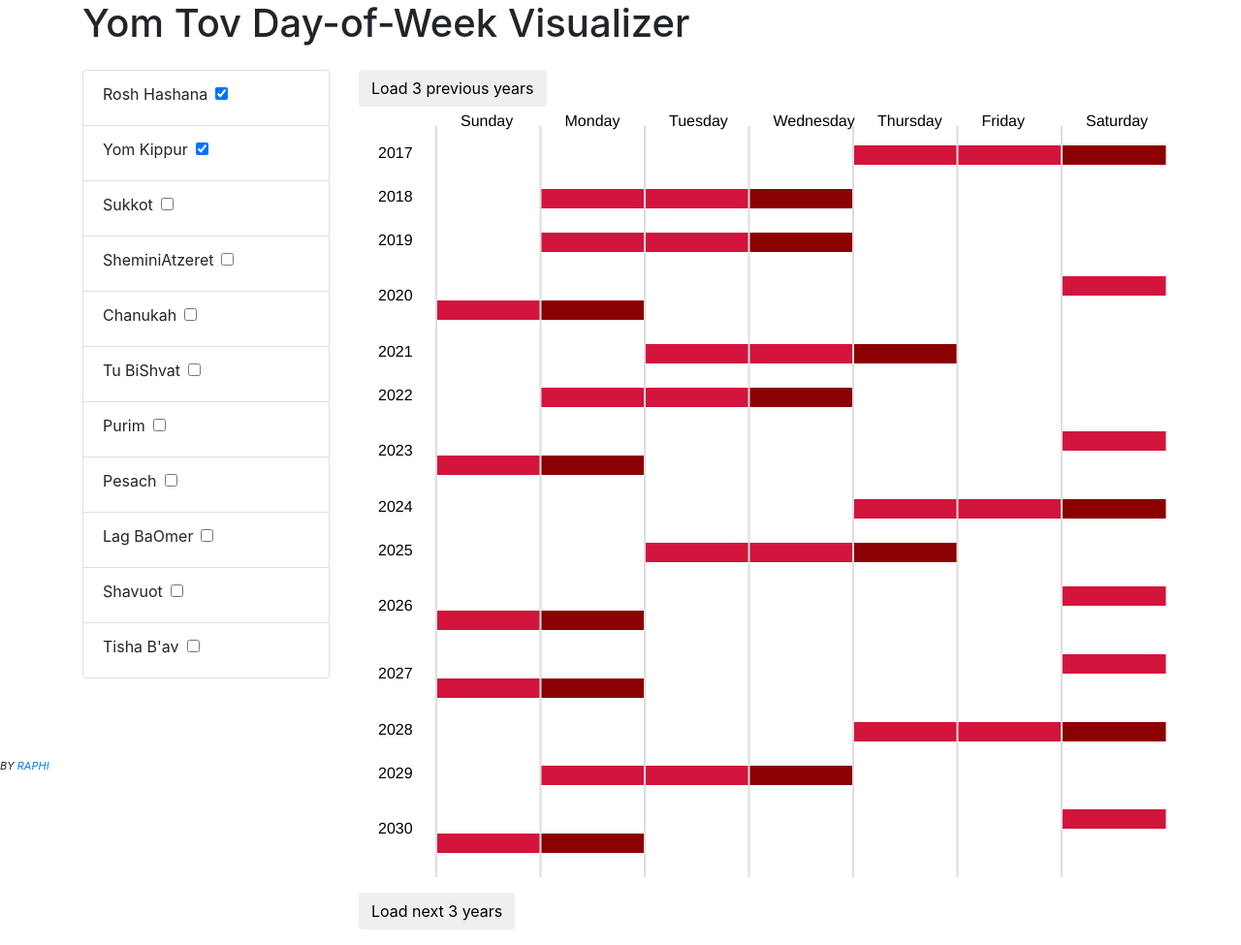
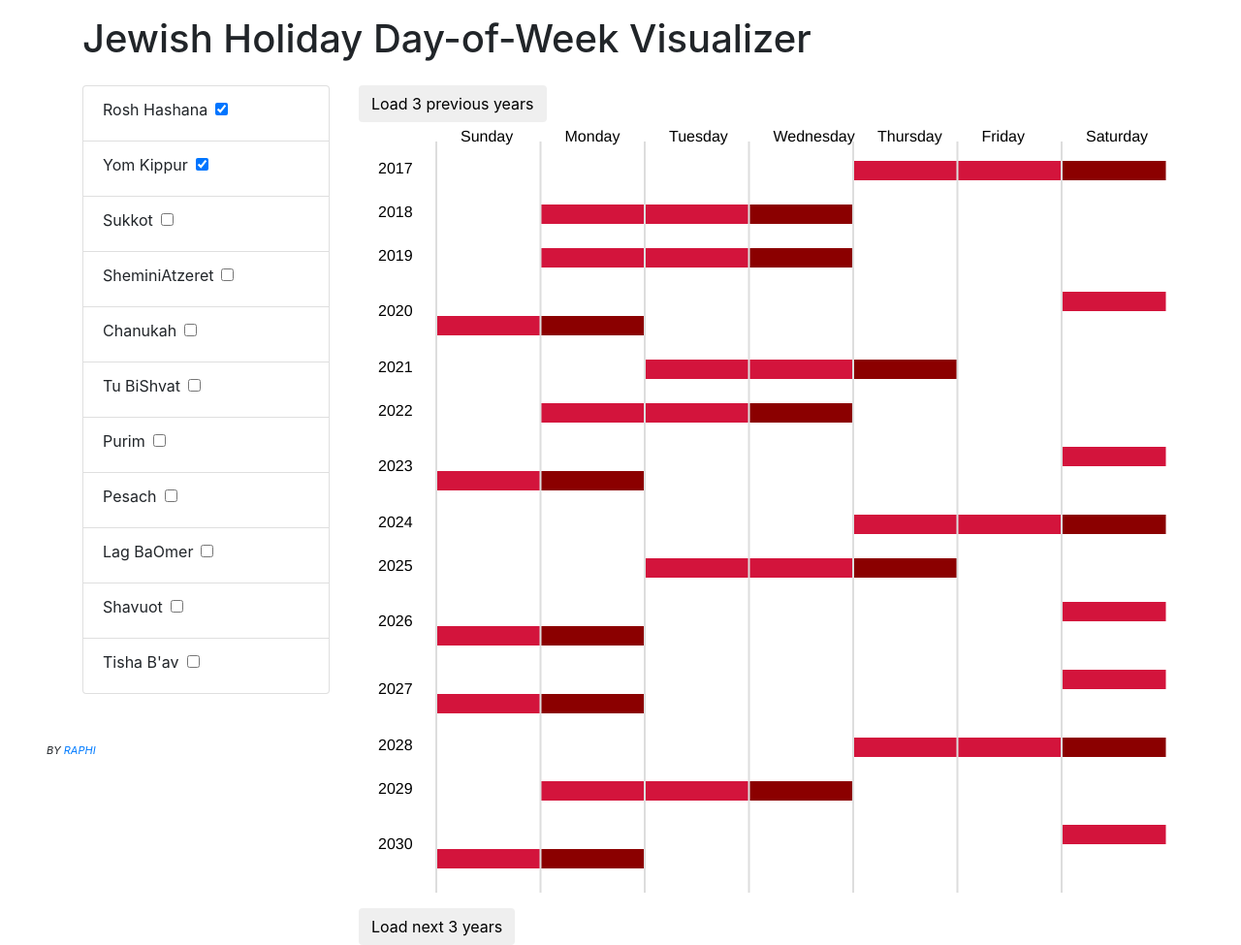
Before and after one commit to RaphiStein/ytdays, a website built with webpack: page index.html in a window 1280 px wide. Shown: the top 975 px of the page at 97% size. Built offline with nearby package versions, Linux system fonts and the light colour scheme.

Commit message:
website title, footer css

```diff
--- a/index.html
+++ b/index.html
@@ -5,7 +5,7 @@
 
   <!--  Meta  -->
   <meta charset="UTF-8" />
-  <title>Holiday Weekday Visualizer</title>
+  <title>Jewish Holiday Weekday Visualizer</title>
 
   <!--  Styles  -->
   <link rel="stylesheet" href="https://stackpath.bootstrapcdn.com/bootstrap/4.1.3/css/bootstrap.min.css">
@@ -27,9 +27,9 @@
 
   <div class="container">
 
-    <div class="row">
+    <div class="row mt-3">
       <div class="col mb-3">
-        <h1>Yom Tov Day-of-Week Visualizer</h1>
+        <h1>Jewish Holiday Day-of-Week Visualizer</h1>
       </div>
     </div>
 
@@ -90,7 +90,7 @@
     </div>
   </div>
 
-  <footer>By <a href="https://www.linkedin.com/in/raphistein">Raphi</a></footer>
+  <footer> By <a href="https://www.linkedin.com/in/raphistein">Raphi</a></footer>
 
   <!-- Scripts -->
   <!-- <script src="https://d3js.org/d3.v4.min.js">
--- a/styles/index.scss
+++ b/styles/index.scss
@@ -26,8 +26,10 @@
 }
 
 #checkboxes-area {
-
 }
 #calendar-area {
+}
 
+footer {
+  padding: 1rem 3rem;
 }
```
Also changed, not shown: styles/index.css. Lines whose indentation alone changed are shown as unchanged.
